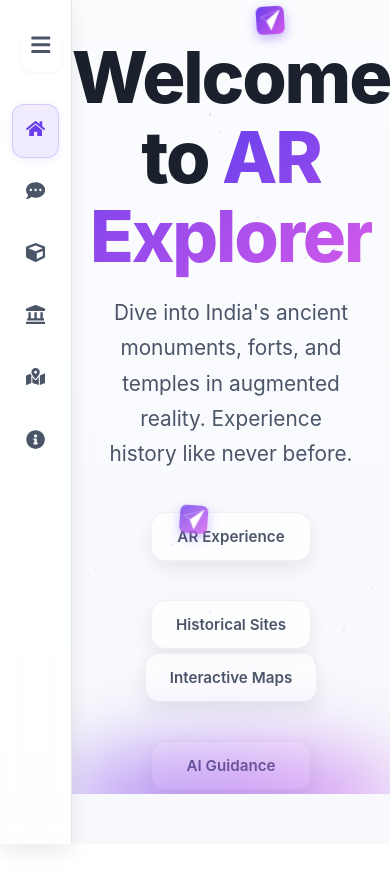
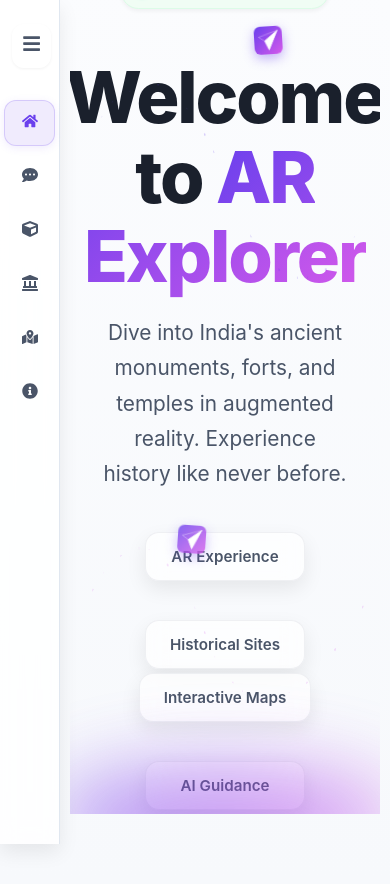
Before and after one commit to trilliontipp/SIHH, a React (Create React App) app in the folder frontend/: page / in a window 390 px wide. Before the commit the page ends 844 px from the top, so only its background shows below. Built offline with nearby package versions, Linux system fonts and the light colour scheme; the HTML template or start-up script is replaced by a standard one.

Commit message:
Update App.jsx

```diff
--- a/frontend/src/App.jsx
+++ b/frontend/src/App.jsx
@@ -33,8 +33,8 @@ const globalStyles = {
   fontFamily: "'Inter', -apple-system, BlinkMacSystemFont, 'Segoe UI', Roboto, sans-serif",
 };
 
-// Sidebar component (No changes needed here as it uses globalStyles)
-const Sidebar = ({ sidebarOpen, setSidebarOpen }) => {
+// Sidebar component
+const Sidebar = ({ sidebarOpen, setSidebarOpen, isMobile }) => {
   const menuItems = [
     { name: "Home", path: "/", icon: <FaHome /> },
     { name: "Chat", path: "/chat", icon: <FaCommentDots /> },
@@ -52,7 +52,7 @@ const Sidebar = ({ sidebarOpen, setSidebarOpen }) => {
         position: "fixed",
         top: 0,
         left: 0,
-        width: sidebarOpen ? "260px" : "72px",
+        width: sidebarOpen ? (isMobile ? "240px" : "260px") : (isMobile ? "60px" : "72px"), // Adjusted width for mobile
         height: "100%",
         background: globalStyles.cardBackground,
         backdropFilter: "blur(10px)",
@@ -68,8 +68,8 @@ const Sidebar = ({ sidebarOpen, setSidebarOpen }) => {
       <div style={{
         display: "flex",
         alignItems: "center",
-        paddingLeft: sidebarOpen ? "24px" : "20px",
-        paddingRight: "24px",
+        paddingLeft: sidebarOpen ? (isMobile ? "16px" : "24px") : (isMobile ? "12px" : "20px"), // Adjusted padding for mobile
+        paddingRight: sidebarOpen ? (isMobile ? "16px" : "24px") : (isMobile ? "12px" : "20px"),
         marginBottom: "32px",
         gap: "12px"
       }}>
@@ -79,7 +79,7 @@ const Sidebar = ({ sidebarOpen, setSidebarOpen }) => {
             background: "none",
             border: "none",
             color: globalStyles.textColorSecondary,
-            fontSize: "1.35rem",
+            fontSize: isMobile ? "1.2rem" : "1.35rem", // Adjusted font size for mobile
             cursor: "pointer",
             padding: "10px",
             borderRadius: globalStyles.borderRadiusBase,
@@ -99,7 +99,7 @@ const Sidebar = ({ sidebarOpen, setSidebarOpen }) => {
         >
           <FaBars />
         </button>
-        {sidebarOpen && (
+        {sidebarOpen && !isMobile && ( // Only show title when sidebar is open and not on mobile
           <h2 style={{
             fontSize: "1.6rem",
             fontWeight: "800",
@@ -116,7 +116,7 @@ const Sidebar = ({ sidebarOpen, setSidebarOpen }) => {
         style={{
           display: "flex",
           flexDirection: "column",
-          padding: sidebarOpen ? "0 16px" : "0 12px",
+          padding: sidebarOpen ? (isMobile ? "0 8px" : "0 16px") : (isMobile ? "0 4px" : "0 12px"), // Adjusted padding for mobile
           gap: "8px",
         }}
       >
@@ -129,14 +129,14 @@ const Sidebar = ({ sidebarOpen, setSidebarOpen }) => {
               return {
                 display: "flex",
                 alignItems: "center",
-                gap: sidebarOpen ? "15px" : "0",
-                padding: "14px 18px",
+                gap: sidebarOpen ? (isMobile ? "8px" : "15px") : "0", // Adjusted gap for mobile
+                padding: "12px 16px", // Adjusted padding for mobile
                 borderRadius: globalStyles.borderRadiusBase,
                 textDecoration: "none",
                 color: isActive ? globalStyles.primaryColor : globalStyles.textColorSecondary,
                 backgroundColor: isActive ? "rgba(106, 64, 237, 0.1)" : "transparent",
                 fontWeight: isActive ? "700" : "500",
-                fontSize: "0.95rem",
+                fontSize: "0.9rem", // Adjusted font size for mobile
                 transition: "all 0.2s cubic-bezier(0.4, 0, 0.2, 1)",
                 justifyContent: sidebarOpen ? "flex-start" : "center",
                 cursor: "pointer",
@@ -161,10 +161,10 @@ const Sidebar = ({ sidebarOpen, setSidebarOpen }) => {
               }
             }}
           >
-            <span style={{ fontSize: "1.2rem" }}>
+            <span style={{ fontSize: isMobile ? "1rem" : "1.2rem" }}>
               {item.icon}
             </span>
-            {sidebarOpen && (
+            {sidebarOpen && !isMobile && ( // Only show text label when sidebar is open and not on mobile
               <span style={{
                 opacity: sidebarOpen ? 1 : 0,
                 transition: "opacity 0.3s ease 0.1s"
@@ -176,7 +176,7 @@ const Sidebar = ({ sidebarOpen, setSidebarOpen }) => {
         ))}
       </nav>
 
-      {sidebarOpen && (
+      {sidebarOpen && !isMobile && ( // Only show footer when sidebar is open and not on mobile
         <div
           style={{
             marginTop: "auto",
@@ -202,21 +202,37 @@ function AppWrapper() {
   const [isMobile, setIsMobile] = useState(false);
 
   useEffect(() => {
-    const handleResize = () => setIsMobile(window.innerWidth < 768);
+    const handleResize = () => {
+      const mobile = window.innerWidth < 768;
+      setIsMobile(mobile);
+      // On mobile, automatically close sidebar if it was open when switching to mobile view
+      if (mobile && sidebarOpen) {
+        setSidebarOpen(false);
+      } else if (!mobile && !sidebarOpen) {
+        // On larger screens, ensure sidebar is open by default or based on user preference (if saved)
+        // For this example, we'll keep it togglable.
+      }
+    };
     handleResize();
     window.addEventListener("resize", handleResize);
     return () => window.removeEventListener("resize", handleResize);
-  }, []);
+  }, [sidebarOpen]); // Dependency array ensures this runs if sidebarOpen changes
 
-  // IMPORTANT CHANGE HERE: AR page will now show sidebar and header
   const isHomePage = location.pathname === "/";
   const isChatPage = location.pathname === "/chat";
 
-  // Sidebar appears on all pages except Home and Chat, as they are full-width layouts
-  // If AR page should have sidebar/header, remove it from this condition.
-  // For consistency with other content pages, let's keep it with sidebar/header
-  const showSidebar = true; // Sidebar always shown (can toggle)
-  const showHeader = !isHomePage && !isChatPage; // Header appears on all EXCEPT Home and Chat
+  // Determine if sidebar should be shown.
+  // For mobile, we want to always show the toggle, but the sidebar content might be hidden.
+  // For desktop, we want to toggle it.
+  const showSidebar = true; // Always show the sidebar component
+
+  // Header appears on all pages EXCEPT Home and Chat, and also on mobile.
+  // On mobile, the header might be different or simpler.
+  const showHeader = !isHomePage && !isChatPage;
+
+  // Adjust main content padding based on sidebar and header visibility
+  const mainContentMarginLeft = showSidebar ? (sidebarOpen ? (isMobile ? "240px" : "260px") : (isMobile ? "60px" : "72px")) : "0";
+  const mainContentMarginTop = showHeader ? "72px" : "0"; // Fixed header height
 
   return (
     <div style={{
@@ -225,12 +241,13 @@ function AppWrapper() {
       fontFamily: globalStyles.fontFamily,
       background: globalStyles.mainBackground,
       color: globalStyles.textColorPrimary,
+      overflow: "hidden", // Prevent body scroll when sidebar is open
     }}>
-      {/* Sidebar - now always shown (based on showSidebar=true) */}
-      {showSidebar && <Sidebar sidebarOpen={sidebarOpen} setSidebarOpen={setSidebarOpen} />}
+      {/* Sidebar - always rendered but its width and visibility are controlled */}
+      {showSidebar && <Sidebar sidebarOpen={sidebarOpen} setSidebarOpen={setSidebarOpen} isMobile={isMobile} />}
 
       {/* Overlay for mobile when sidebar is open */}
-      {showSidebar && sidebarOpen && isMobile && (
+      {isMobile && sidebarOpen && (
         <div
           onClick={() => setSidebarOpen(false)}
           style={{
@@ -240,8 +257,8 @@ function AppWrapper() {
             width: "100vw",
             height: "100vh",
             backgroundColor: "rgba(0, 0, 0, 0.3)",
-            zIndex: 900,
-            transition: "all 0.3s ease",
+            zIndex: 950, // Below sidebar, above content
+            transition: "opacity 0.3s ease",
           }}
         />
       )}
@@ -252,7 +269,7 @@ function AppWrapper() {
           position: "fixed",
           top: 0,
           right: 0,
-          left: sidebarOpen ? "260px" : "72px",
+          left: showSidebar ? (sidebarOpen ? (isMobile ? "240px" : "260px") : (isMobile ? "60px" : "72px")) : "0",
           height: "72px",
           background: globalStyles.cardBackground,
           backdropFilter: "blur(10px)",
@@ -260,14 +277,14 @@ function AppWrapper() {
           color: globalStyles.textColorPrimary,
           display: "flex",
           alignItems: "center",
-          padding: "0 32px",
+          padding: isMobile ? "0 16px" : "0 32px", // Adjusted padding for mobile
           zIndex: 900,
           transition: "left 0.3s cubic-bezier(0.4, 0, 0.2, 1)",
           boxShadow: globalStyles.shadowLight,
         }}>
-          {/* AI-Powered Experience Status Indicator (Replicated from Home.jsx) */}
+          {/* AI-Powered Experience Status Indicator */}
           <div style={{
-            display: "flex",
+            display: isMobile && !sidebarOpen ? "none" : "flex", // Hide on mobile when sidebar is closed to save space
             alignItems: "center",
             gap: "8px",
             padding: "6px 14px",
@@ -287,13 +304,15 @@ function AppWrapper() {
             }}></div>
             AI-Powered Experience
           </div>
+
           <div style={{
             marginLeft: "auto",
             display: "flex",
             alignItems: "center",
-            gap: "16px"
+            gap: isMobile ? "8px" : "16px"
           }}>
             {/* The "Explore • Discover • Experience" Tagline */}
+            {!isMobile && ( // Hide tagline on mobile to save space
               <div style={{
                 padding: "8px 16px",
                 borderRadius: globalStyles.borderRadiusXLarge,
@@ -307,6 +326,7 @@ function AppWrapper() {
               }}>
                 Explore • Discover • Experience
               </div>
+            )}
           </div>
         </header>
       )}
@@ -315,21 +335,23 @@ function AppWrapper() {
       <main
         style={{
           flex: 1,
-          marginLeft: showSidebar ? (sidebarOpen ? "260px" : "72px") : "0",
-          marginTop: showHeader ? "72px" : "0",
+          marginLeft: mainContentMarginLeft,
+          marginTop: mainContentMarginTop,
           minHeight: "100vh",
           background: globalStyles.mainBackground,
           color: globalStyles.textColorPrimary,
           boxSizing: "border-box",
-          overflow: "auto",
+          overflow: "auto", // Allows content scrolling
+          padding: isMobile ? (showHeader ? "20px 10px" : "20px 10px") : (showHeader ? "40px" : "0"), // Adjusted padding for mobile
           transition: "all 0.3s cubic-bezier(0.4, 0, 0.2, 1)",
         }}
       >
+        {/* Ensure content within Routes can take full width/height if needed */}
         <div style={{
           width: "100%",
-          maxWidth: "1200px",
+          // maxWidth: "1200px", // Removed maxWidth for better mobile scaling
           margin: "0 auto",
-          padding: showHeader ? "40px" : "0", // Padding for regular content pages
+          // padding: showHeader ? "0" : "0", // Removed redundant padding here
         }}>
           <Routes>
             <Route path="/" element={<Home />} />
```
Lines whose indentation alone changed are shown as unchanged.
